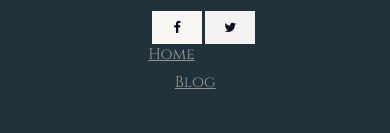
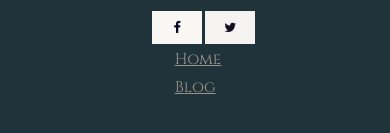
Before and after one commit to AlchimieDesign/alchimiedesign.github.io, a plain HTML site: page My-Work.html in a window 390 px wide. Shown: the part 525-658 px from the top of the page. Drawn offline with Linux system fonts and the light colour scheme.

Commit message:
Update projects.css

```diff
--- a/projects.css
+++ b/projects.css
@@ -259,8 +259,8 @@ margin-top:100vh;
   font-size:4vw;
 }
 
-#work{
-  margin-left:8%;
+#home{
+  margin-left:11%;
   margin-top:2%;
 }
 
```
